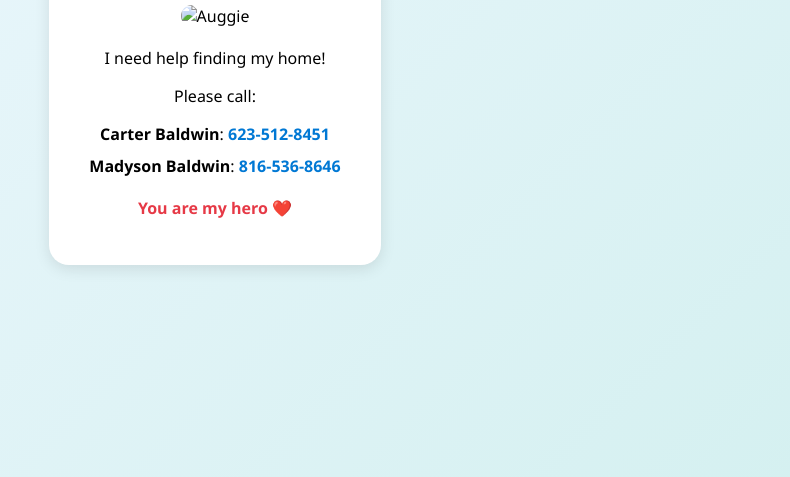
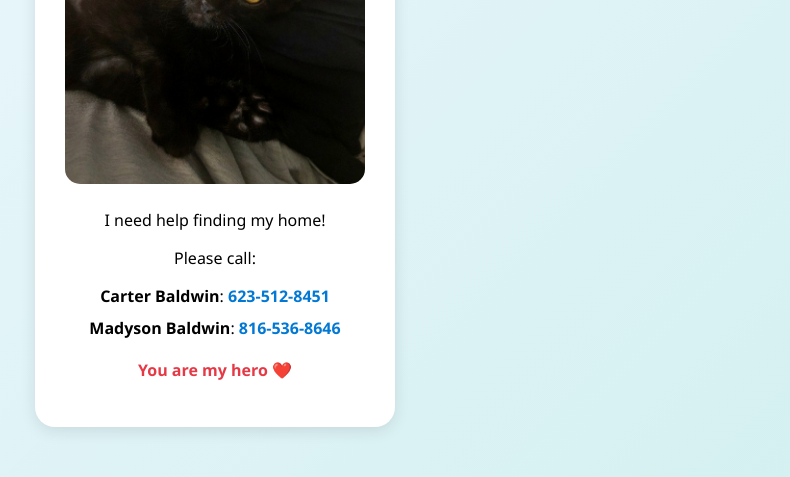
Before and after one commit to cdmbaldwin/pet-tags, a plain HTML site: page index.html in a window 1280 px wide. Shown: the part 323-800 px from the top of the page, without its empty margins (425-1215 px from the left). Drawn offline with Linux system fonts and the light colour scheme.

Commit message:
Update image source in index.html

```diff
--- a/index.html
+++ b/index.html
@@ -12,7 +12,7 @@
 
     <!-- Image centered -->
     <div style="text-align:center; margin: 20px 0;">
-      <img src="img/auggie.png" alt="Auggie" style="width:100%; max-width:300px; border-radius:15px;">
+      <img src="Img/20250825_130501(1).jpg" alt="Auggie" style="width:100%; max-width:300px; border-radius:15px;">
     </div>
 
     <p>I need help finding my home!</p>
```
